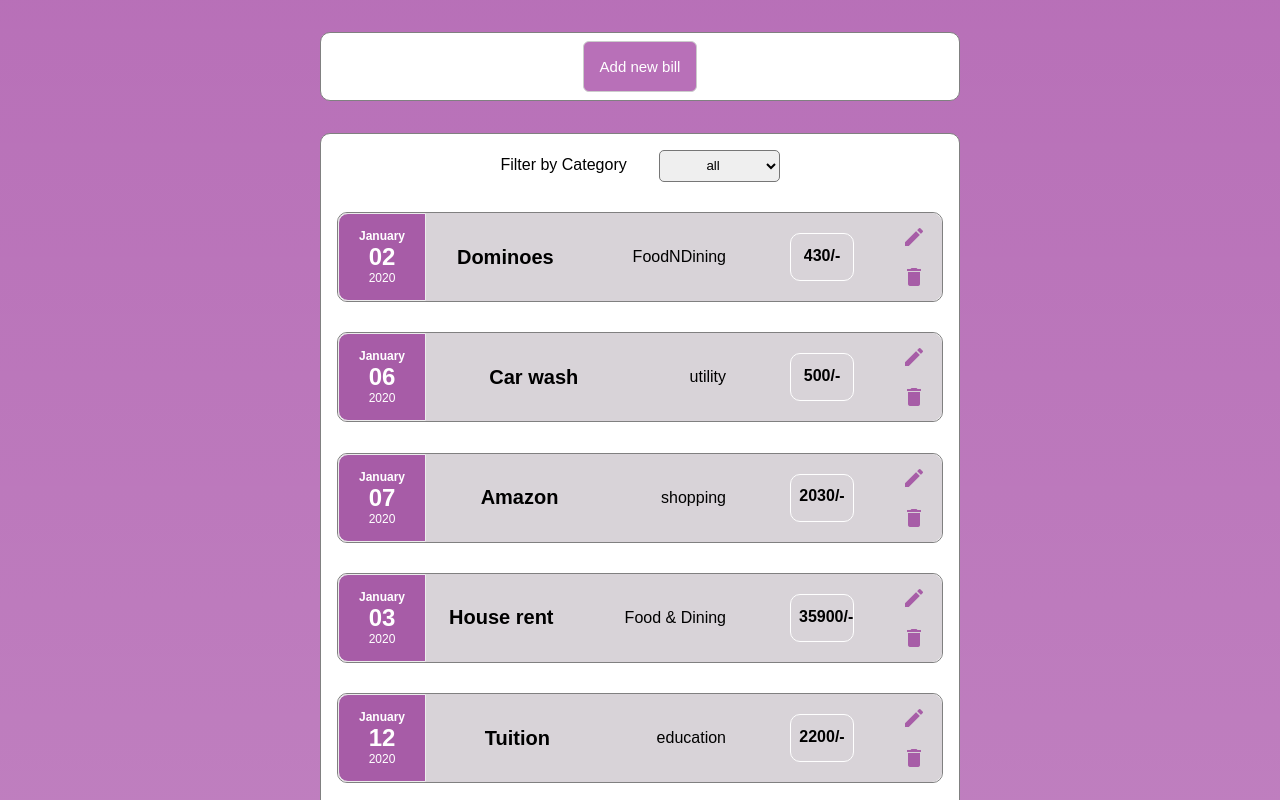
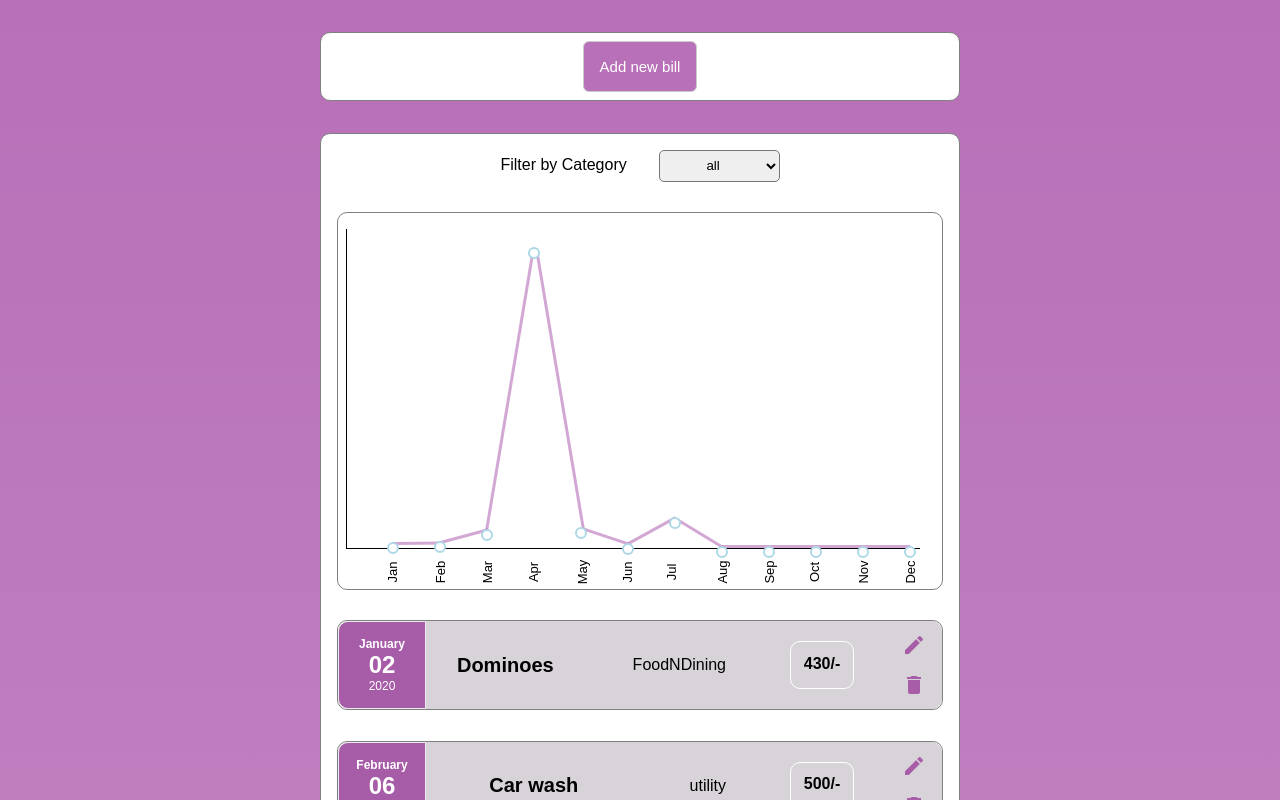
Before and after one commit to Enugurupranava2002/Expenses-App, a React (Create React App) app: page / in a window 1280 px wide. Shown: the top 800 px of the page. Built offline with nearby package versions, Linux system fonts and the light colour scheme.

Commit message:
added time-series chart elment.

```diff
--- a/src/components/UI/chart.js
+++ b/src/components/UI/chart.js
@@ -1,4 +1,6 @@
+import { useLayoutEffect, useRef, useState } from "react";
 import "../../dist/css/main.css";
+import Card from "./card";
 
 const Chart = (props) => {
   const monthlyExpenses = [
@@ -15,10 +17,115 @@ const Chart = (props) => {
     { mon: "Nov", tot: 0 },
     { mon: "Dec", tot: 0 },
   ];
+
+  var maxBillAmt = 0;
+
   props.items.forEach((bill) => {
     monthlyExpenses[new Date(bill.date).getMonth()].tot += +bill.amount;
   });
-  console.log(monthlyExpenses);
+
+  monthlyExpenses.forEach(
+    (monthBill) => (maxBillAmt = Math.max(maxBillAmt, monthBill.tot))
+  );
+
+  // console.log(maxBillAmt);
+
+  const [height, setHeight] = useState(0);
+  const [width, setWidth] = useState(0);
+
+  const ref = useRef(null);
+
+  useLayoutEffect(() => {
+    setHeight(ref.current.clientHeight);
+    setWidth(ref.current.clientWidth);
+    function updateSize() {
+      setHeight(ref.current.clientHeight);
+      setWidth(ref.current.clientWidth);
+    }
+    window.addEventListener("resize", updateSize);
+    return () => window.removeEventListener("resize", updateSize);
+  }, []);
+
+  var left = 0;
+  var bottom = 0;
+
+  var coord = [];
+
+  monthlyExpenses.forEach((item) => {
+    left += (width - 10) / 12;
+    bottom = (+item.tot / maxBillAmt) * (height - 20);
+    coord.push({ x: left, y: bottom });
+  });
+
+  var hypt = [];
+
+  coord.forEach((co, idx, _) => {
+    if (idx !== coord.length - 1) {
+      hypt.push(
+        Math.sqrt(
+          (co.x - coord[idx + 1].x) * (co.x - coord[idx + 1].x) +
+            (co.y - coord[idx + 1].y) * (co.y - coord[idx + 1].y)
+        )
+      );
+    }
+  });
+
+  var sin = [];
+
+  coord.forEach((item, idx, _) => {
+    if (idx === coord.length - 1) {
+      return;
+    }
+    const val =
+      Math.asin((coord[idx + 1].y - item.y) / hypt[idx]) * (180 / Math.PI);
+    sin.push(-val);
+  });
+
+  console.log(sin);
+
+  return (
+    <div className="chart">
+      <Card>
+        <figure ref={ref}>
+          <ul className="chart_line-chat">
+            {monthlyExpenses.map((item, idx, _) => {
+              return (
+                <li key={item.mon}>
+                  <div
+                    className="chart_line-segment"
+                    style={{
+                      left: coord[idx].x,
+                      bottom: coord[idx].y,
+                      width: hypt[idx],
+                      transform: `rotate(calc(${sin[idx]} * 1deg))`,
+                    }}
+                  ></div>
+                  <div
+                    style={{
+                      left: coord[idx].x - 6.5,
+                      bottom: coord[idx].y - 9.5,
+                    }}
+                    className="chart_data-point"
+                    data-value={item.tot.toString()}
+                  >
+                    <div
+                      className="chart_data-point__label"
+                      style={{
+                        bottom: -coord[idx].y - 25,
+                        left: -7.5,
+                      }}
+                    >
+                      <a>{item.mon}</a>
+                    </div>
+                  </div>
+                </li>
+              );
+            })}
+          </ul>
+        </figure>
+      </Card>
+    </div>
+  );
 };
 
 export default Chart;
--- a/src/components/form/form_body.js
+++ b/src/components/form/form_body.js
@@ -8,12 +8,12 @@ const FormBody = (props) => {
   );
 
   bill = bill.length <= 0 ? null : bill[0];
-  console.log(bill);
+  // console.log(bill);
   var date = null;
   if (bill != null) {
     const billDateArr = bill.date.split("-").reverse();
     date = billDateArr[0] + "-" + billDateArr[2] + "-" + billDateArr[1];
-    console.log(date);
+    // console.log(date);
   }
 
   return (
--- a/src/store/bill_slice.js
+++ b/src/store/bill_slice.js
@@ -14,42 +14,42 @@ const initialBillState = {
       description: "Car wash",
       category: "utility",
       amount: "500",
-      date: "01-06-2020",
+      date: "02-06-2020",
     },
     {
       id: 3,
       description: "Amazon",
       category: "shopping",
       amount: "2030",
-      date: "01-07-2020",
+      date: "03-07-2020",
     },
     {
       id: 4,
       description: "House rent",
       category: "Food & Dining",
       amount: "35900",
-      date: "01-03-2020",
+      date: "04-03-2020",
     },
     {
       id: 5,
       description: "Tuition",
       category: "education",
       amount: "2200",
-      date: "01-12-2020",
+      date: "05-12-2020",
     },
     {
       id: 6,
       description: "Laundry",
       category: "Personal Care",
       amount: "320",
-      date: "01-14-2020",
+      date: "06-14-2020",
     },
     {
       id: 7,
       description: "Vacation",
       category: "Travel",
       amount: "3430",
-      date: "01-18-2020",
+      date: "07-18-2020",
     },
   ],
 };
--- /dev/null
+++ b/src/styles/_chart.scss
@@ -0,0 +1,45 @@
+.chart {
+  margin: 1rem;
+  figure {
+    border-bottom: 1px solid;
+    border-left: 1px solid;
+    height: 20rem;
+    margin: 1rem;
+    margin-left: 0.5rem;
+    margin-bottom: 2.5rem;
+    padding: 0;
+    position: relative;
+    width: 95%;
+  }
+
+  &_line-chart {
+    list-style: none;
+    margin: 0;
+    padding: 0;
+  }
+
+  &_data-point {
+    background-color: white;
+    border: 2px solid lightblue;
+    border-radius: 50%;
+    height: 12px;
+    position: absolute;
+    width: 12px;
+
+    &__label {
+      rotate: -90deg;
+      position: absolute;
+      a {
+        margin: 0;
+        font-size: small;
+      }
+    }
+  }
+
+  &_line-segment {
+    background-color: rgba(128, 0, 128, 0.347);
+    height: 3px;
+    position: absolute;
+    transform-origin: left bottom;
+  }
+}
--- a/src/styles/main.scss
+++ b/src/styles/main.scss
@@ -6,6 +6,7 @@
 @import "bills";
 @import "modal";
 @import "billFilter";
+@import "chart";
 
 * {
   box-sizing: border-box;
```
Also changed, not shown: src/dist/css/main.css, 2 other files (tests, documents, lock files or other folders).
